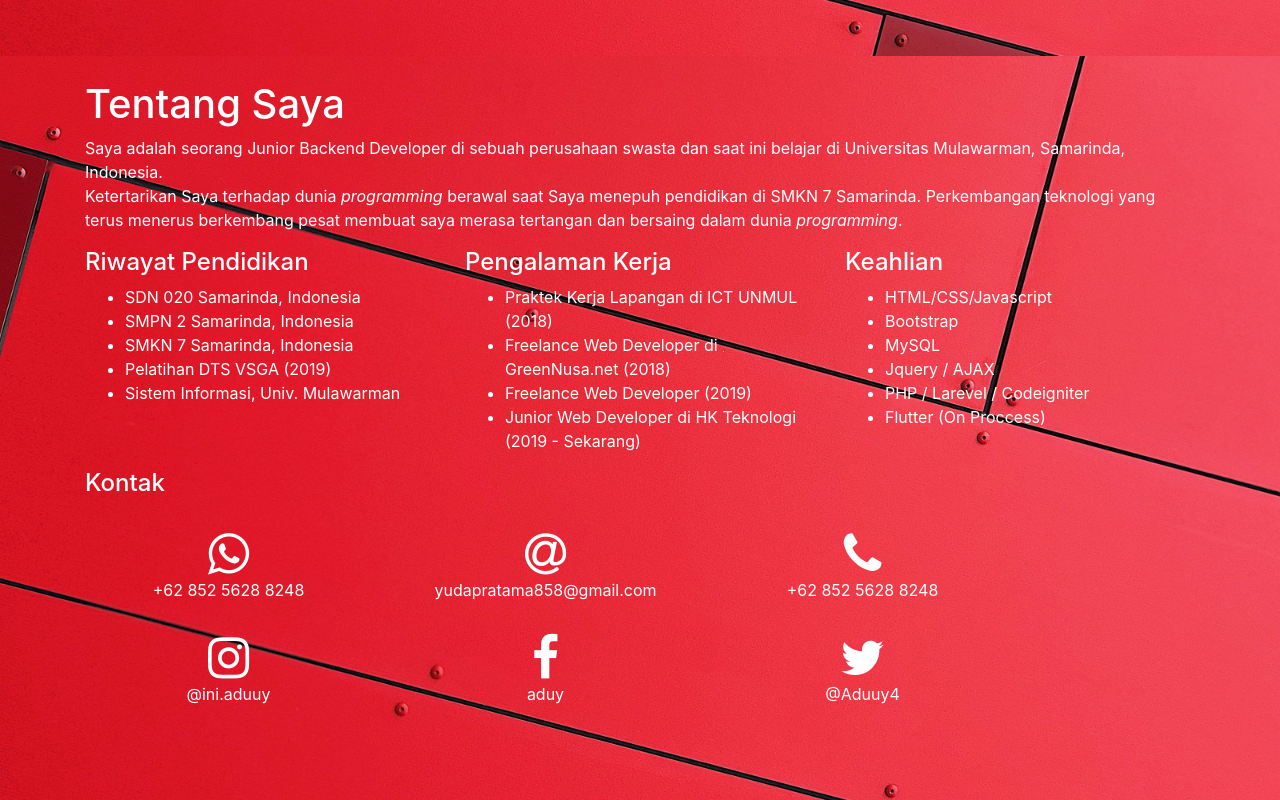
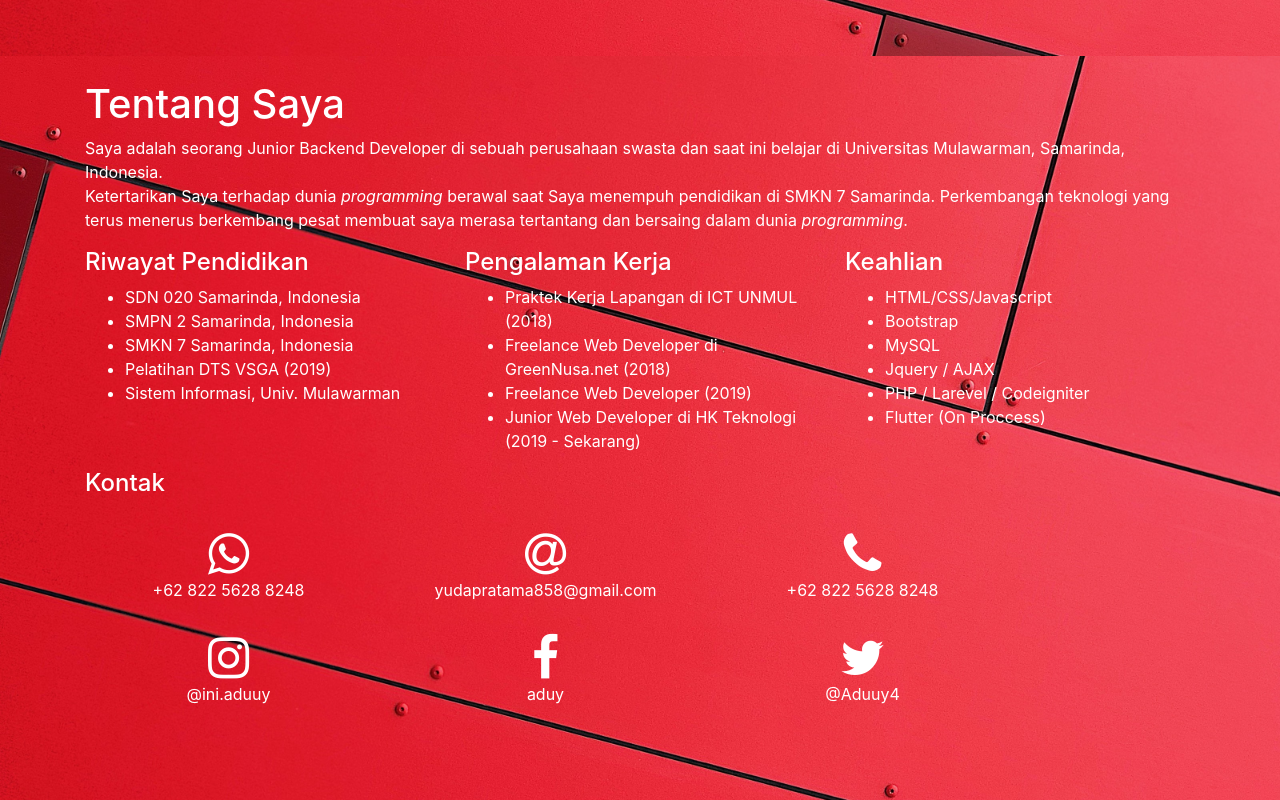
Before and after one commit to yudapratama25/yudapratama25.github.io, a plain HTML site: page index.html in a window 1280 px wide. Shown: the part 744-1544 px from the top of the page. Drawn offline with nearby package versions, Linux system fonts and the light colour scheme.

Commit message:
fifthy commit

```diff
--- a/index.html
+++ b/index.html
@@ -73,7 +73,7 @@
         <h1>Tentang Saya</h1>
         <p class="text-white">
             Saya adalah seorang Junior Backend Developer di sebuah perusahaan swasta dan saat ini belajar di Universitas Mulawarman, Samarinda, Indonesia.<br>
-            Ketertarikan Saya terhadap dunia <i>programming</i> berawal saat Saya menepuh pendidikan di SMKN 7 Samarinda. Perkembangan teknologi yang terus menerus berkembang pesat membuat saya merasa tertangan dan bersaing dalam dunia <i>programming</i>.
+            Ketertarikan Saya terhadap dunia <i>programming</i> berawal saat Saya menempuh pendidikan di SMKN 7 Samarinda. Perkembangan teknologi yang terus menerus berkembang pesat membuat saya merasa tertantang dan bersaing dalam dunia <i>programming</i>.
         </p>
         <div class="row">
             <div class="col-md-4 col-sm-12">
@@ -142,9 +142,9 @@
         </h4>
         <div class="row">
             <div class="col-md-3 col-sm-12 text-center m-3  p-0">
-                <a target="_blank" class="text-decoration-none text-white" href="https://api.whatsapp.com/send?phone=6285256288248&text=Hello%20Bro">
+                <a target="_blank" class="text-decoration-none text-white" href="https://api.whatsapp.com/send?phone=6282256288248&text=Hello%20Bro">
                     <i class="fa fa-whatsapp fa-3x d-block"></i>
-                    +62 852 5628 8248
+                    +62 822 5628 8248
                 </a>
             </div>
             <div class="col-md-3 col-sm-12 text-center m-3 p-0">
@@ -154,9 +154,9 @@
                 </a>
             </div>
             <div class="col-md-3 col-sm-12 text-center m-3 p-0">
-                <a target="_blank" class="text-decoration-none text-white" href="tel:+6285256288248">
+                <a target="_blank" class="text-decoration-none text-white" href="tel:+6282256288248">
                     <i class="fa fa-phone fa-3x d-block"></i>
-                    +62 852 5628 8248
+                    +62 822 5628 8248
                 </a>
             </div>
             <div class="col-md-3 col-sm-12 text-center m-3 p-0">
```
